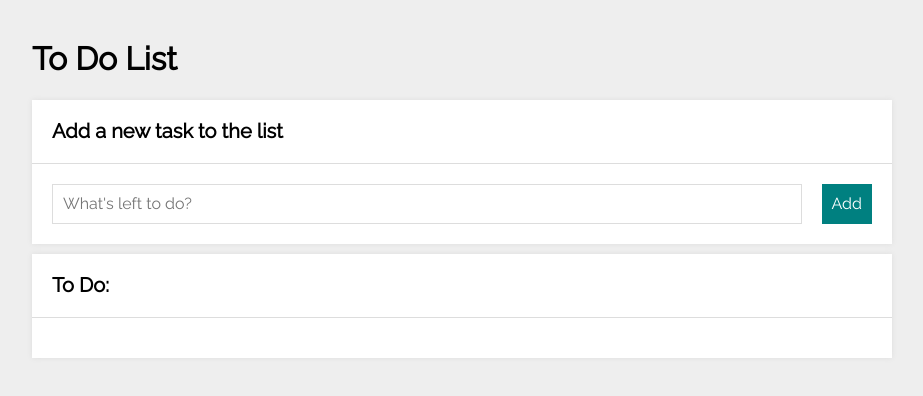
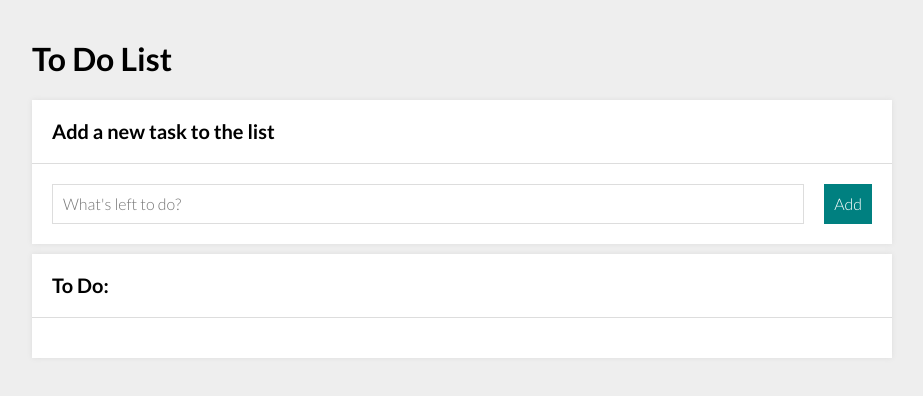
Before and after one commit to ZWierzbo/ToDoList, a plain HTML site: page index.html in a window 1280 px wide. Shown: the whole page, without its empty margins (178-1101 px from the left). Drawn offline with nearby package versions, Linux system fonts and the light colour scheme.

Commit message:
font change

```diff
--- a/css/section.css
+++ b/css/section.css
@@ -23,7 +23,6 @@
 
 .section__title {
     font-size: 20px;
-    font-weight: bold;
     margin: 0;
 }
 
--- a/css/style.css
+++ b/css/style.css
@@ -7,7 +7,7 @@ html {
 }
 
 body {
-    font-family: 'Raleway', sans-serif;
+    font-family: 'Lato', sans-serif;
     background-color: #eee;
 
 }
--- a/index.html
+++ b/index.html
@@ -14,7 +14,7 @@
     <link href="css/form.css" rel="stylesheet">
     <link href="css/tasks.css" rel="stylesheet">
     <link href="css/buttons.css" rel="stylesheet">
-    <link href="https://fonts.googleapis.com/css2?family=Raleway&display=swap" rel="stylesheet">
+    <link href="https://fonts.googleapis.com/css2?family=Lato:wght@300;700&display=swap" rel="stylesheet">
     <script src="js/script.js" defer></script>
 </head>
 
```
